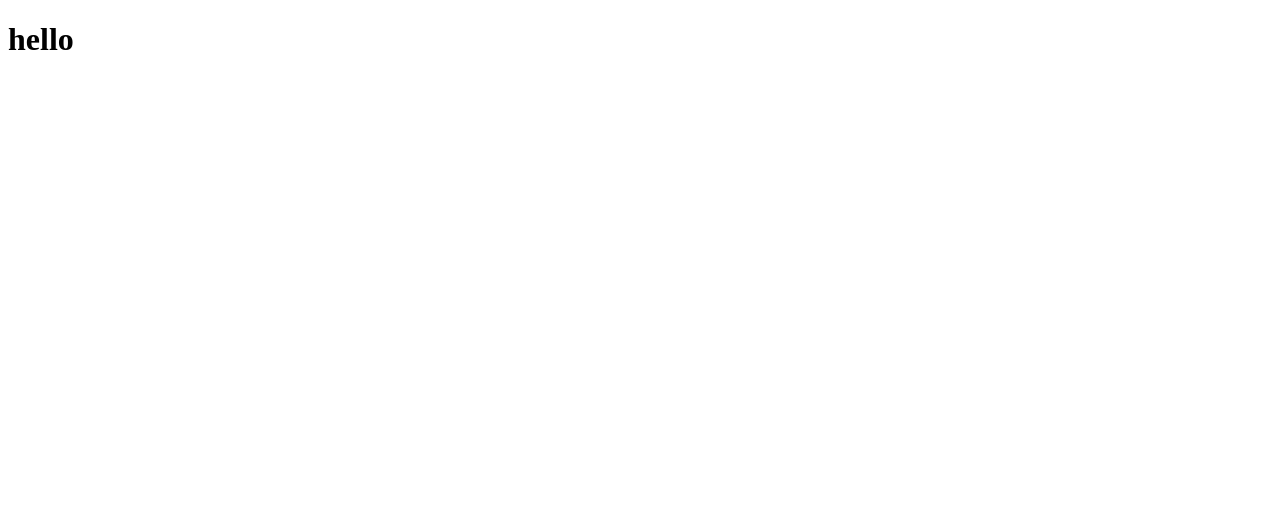
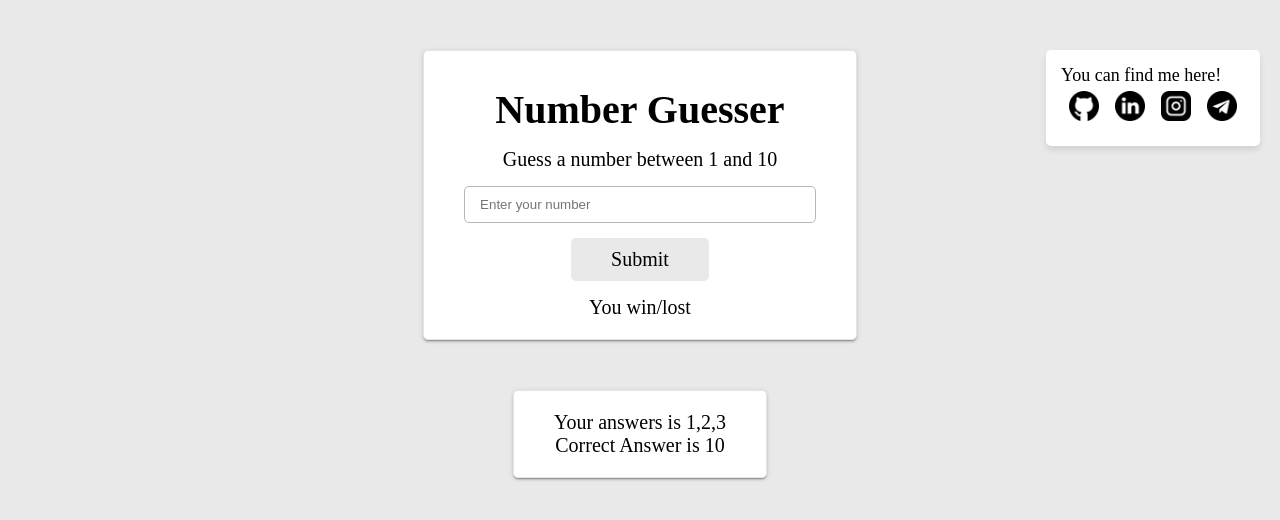
Before and after one commit to Vandrosov99/luckyNumber-game-, a website: page index.html in a window 1280 px wide. Drawn offline with Linux system fonts and the light colour scheme.

Commit message:
first_version_of_ui_done

```diff
--- a/index.html
+++ b/index.html
@@ -4,12 +4,53 @@
 <head>
     <meta charset="UTF-8">
     <meta name="viewport" content="width=device-width, initial-scale=1.0">
-    <title>Document</title>
+    <title>Number Guess</title>
     <link rel="stylesheet" href="css/style.css">
 </head>
 
 <body>
-    <h1>hello</h1>
+    <div class="container">
+        <div class="card">
+            <h1 class="card__name">
+                Number Guesser
+            </h1>
+            <div class="card__desc">Guess a number between <span class="min-num">1</span>
+                and <span class="max-num">10</span>
+            </div>
+            <input type="number" class="card__value" placeholder="Enter your number">
+            <div class="card__btn">Submit</div>
+            <p class="card__message">You win/lost</p>
+        </div>
+    </div>
+    <div class="container">
+        <div class="card">
+            <div class="card__info"> Your answers is <span class="card__user-answers">1,2,3</span>
+                </br>
+                Correct Answer is
+                <span class="card__answer">10</span>
+            </div>
+        </div>
+    </div>
+    </div>
+    <div class="contact">
+        <div class="contact__title">You can find me here!</div>
+        <div class="contact__links">
+            <div class="contact__item">
+                <a href="https://github.com/Vandrosov99"><img src="./icons/github.png" alt=""></a>
+            </div>
+            <div class="contact__item">
+                <a href="https://www.linkedin.com/in/volodymyr-androsov-3860921a3/"><img src="./icons/linkedin.png"
+                        alt=""></a>
+            </div>
+            <div class="contact__item">
+                <a href="https://www.instagram.com/v_andrsv/?hl=uk"><img src="./icons/instagram.png" alt=""></a>
+            </div>
+            <div class="contact__item">
+                <a href="https://t.me/Shotz1k"><img src="./icons/telegram.png" alt=""></a>
+            </div>
+        </div>
+    </div>
+
 </body>
 <script src="scripts/app.js"></script>
 
--- a/scss/style.scss
+++ b/scss/style.scss
@@ -1,2 +1,107 @@
 @import '_vars.scss'; // импорт переменных, просто ставим переменную где хотим.
 @import '_mixnis.scss'; // импорт микинов(функций) использование будет через @include
+
+* {
+    margin: 0;
+    padding: 0;
+    box-sizing: border-box;
+}
+
+body {
+    background: #e9e9e9;
+}
+
+.container {
+    padding: 50px 0;
+    display: flex;
+    justify-content: center;
+
+    &:nth-child(2) {
+        padding: 0;
+    }
+}
+
+.card {
+    background: #fff;
+    padding: 20px 40px;
+    font-size: 20px;
+    text-align: center;
+    border-radius: 5px;
+    border: 1px solid #e6e4e4;
+    box-shadow: 0 2px 2px 0 rgba(0, 0, 0, 0.14), 0 1px 5px 0 rgba(0, 0, 0, 0.12), 0 3px 1px -2px rgba(0, 0, 0, 0.2);
+
+    .card__name {
+        margin: 15px 0;
+    }
+
+    .card__desc {
+        margin: 15px 0;
+    }
+
+    .card__value {
+        padding: 10px 15px;
+        border-radius: 5px;
+        border: 1px solid #b8b5b5;
+        width: 100%;
+
+        &:focus {
+            outline-color: #c8cccc;
+        }
+    }
+
+    .card__btn {
+        margin: 15px 0;
+        padding: 10px 40px;
+        background: #e9e9e9;
+        border-radius: 5px;
+        display: inline-block;
+
+        transition: all 0.2s;
+
+        &:hover {
+            cursor: pointer;
+            background: #c7c7c7;
+
+        }
+    }
+}
+
+// contact
+.contact {
+    padding: 15px;
+    background: #fff;
+    border-radius: 5px;
+    box-shadow: 0 4px 6px rgba(0, 0, 0, 0.1);
+    top: 50px;
+    right: 20px;
+    position: absolute;
+    display: flex;
+    flex-direction: column;
+    font-size: 18px;
+
+    .contact__links {
+        display: flex;
+        flex-direction: row;
+        justify-content: center;
+
+        .contact__item {
+            margin: 5px 8px;
+
+            img {
+                width: 30px;
+                height: 30px;
+            }
+        }
+    }
+
+}
+
+
+// mobile
+
+@media(max-width:950px) {
+    .contact {
+        display: none;
+
+    }
+}
```
Also changed, not shown: css/style.css, icons/fav.png (added), icons/github.png (added), icons/instagram.png (added), icons/linkedin.png (added), icons/telegram.png (added).
